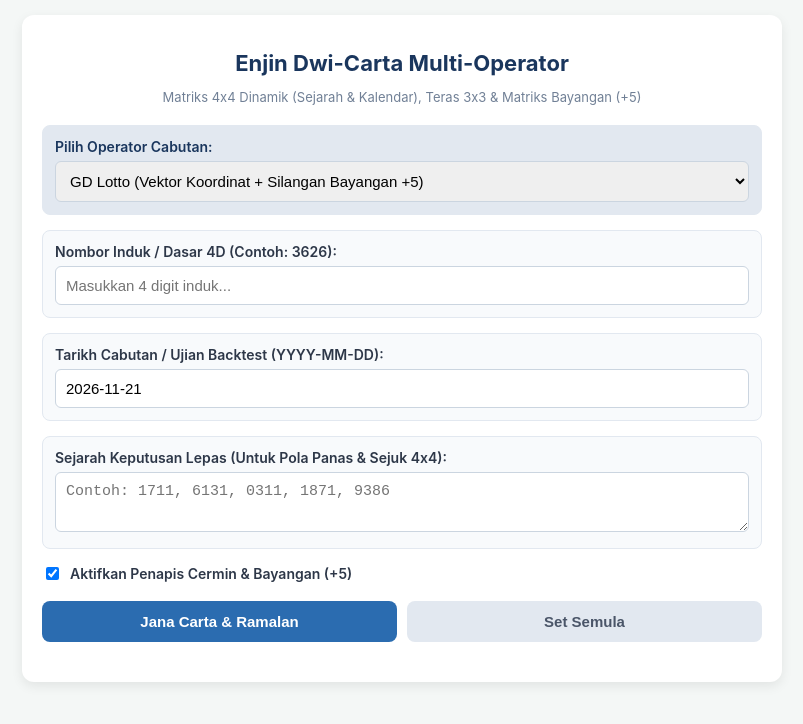
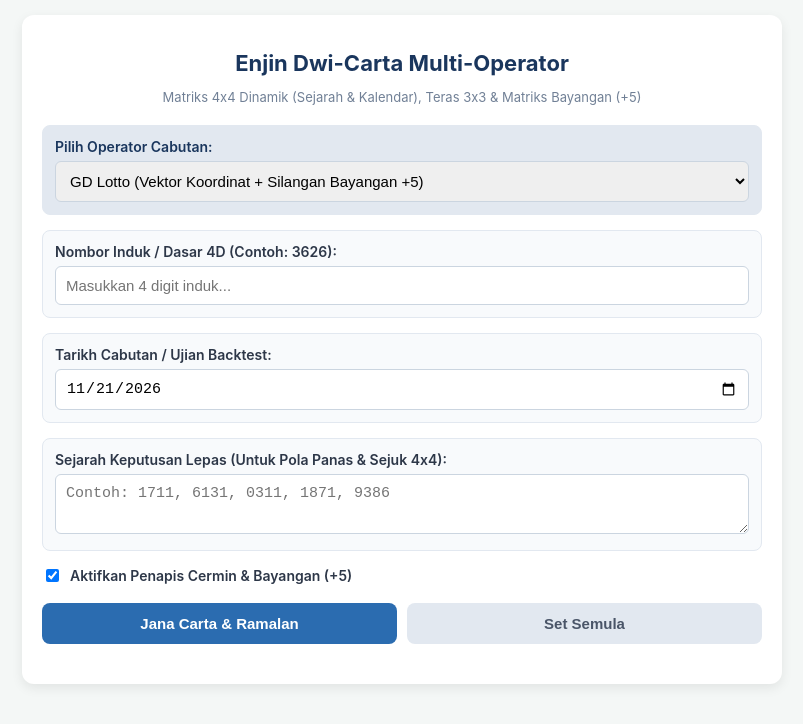
Before and after one commit to Aidid97/Matriks-Multi-Operator-Pro, a plain HTML site: page index.html in a window 1280 px wide. Shown: the whole page, without its empty margins (238-1041 px from the left). Drawn offline with Linux system fonts and the light colour scheme.

Commit message:
Change input type for drawDate to date

```diff
--- a/index.html
+++ b/index.html
@@ -46,7 +46,7 @@
             font-size: 14px;
             color: #2d3748;
         }
-        input[type="text"], select, textarea {
+        input[type="text"], input[type="date"], select, textarea {
             width: 100%;
             padding: 10px;
             border: 1px solid #cbd5e0;
@@ -247,8 +247,8 @@
     </div>
 
     <div class="input-group">
-        <label for="drawDate">Tarikh Cabutan / Ujian Backtest (YYYY-MM-DD):</label>
-        <input type="text" id="drawDate" placeholder="YYYY-MM-DD">
+        <label for="drawDate">Tarikh Cabutan / Ujian Backtest:</label>
+        <input type="date" id="drawDate">
     </div>
 
     <div class="input-group">
@@ -338,6 +338,6 @@
     </div>
 </div>
 
-<script src="toto_analisis.js?v=8.0"></script>
+<script src="toto_analisis.js?v=8.1"></script>
 </body>
 </html>
```
